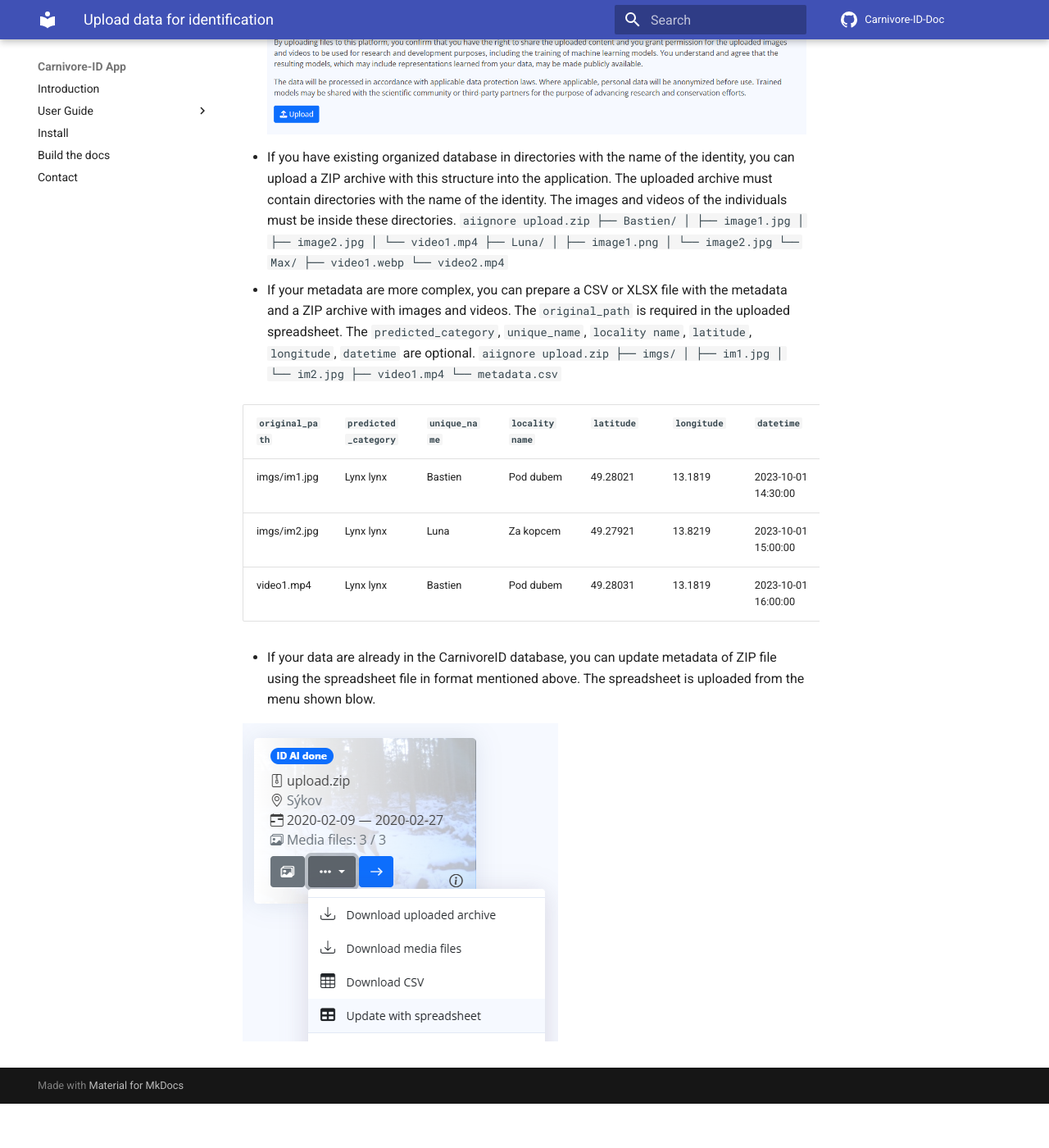
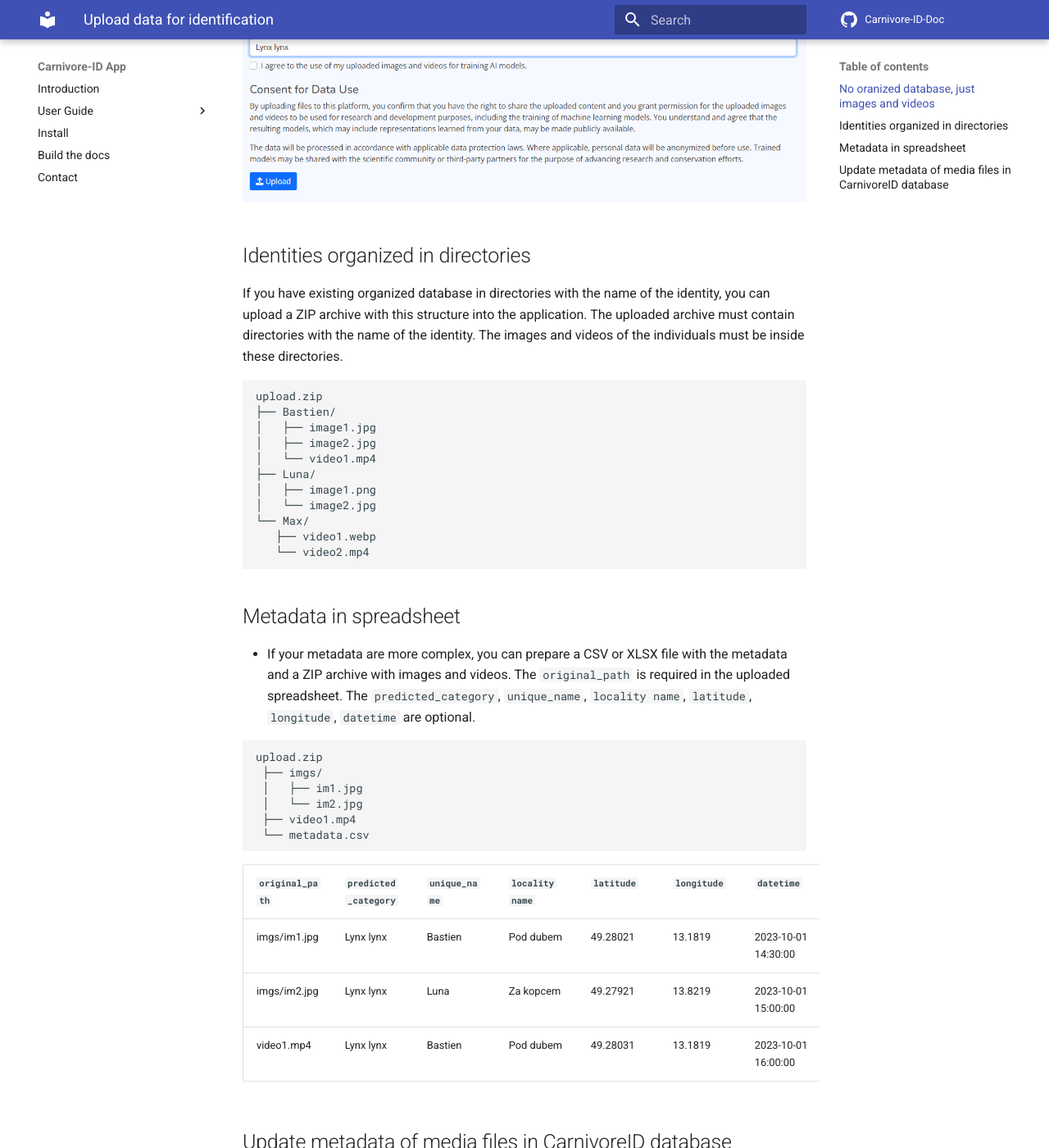
Before and after one commit to mjirik/CarnivoreID-doc, an MkDocs documentation site: the page built from docs/identification_upload.md, in a window 1280 px wide and 1400 px high, scrolled down 490 px. Shown: the whole window at 82% size. Built offline with MkDocs 1.6.1 and Material for MkDocs 9.7.7, drawn with Linux system fonts in a browser that asks for light colours; comment, search, counter and statistics services are not loaded; before the commit the page ends 1836 px from its top, so only the background shows below that; some of the changed text lies outside the part shown.

Commit message:
better layout

````diff
--- a/docs/identification_upload.md
+++ b/docs/identification_upload.md
@@ -3,38 +3,45 @@
 
 There are several ways how to upload media files and metadata to the identification process.
 
-* If you have no existing organized database, you can upload a ZIP archive with images and videos into
+## No oranized database, just images and videos
+
+If you have no existing organized database, you can upload a ZIP archive with images and videos into
 the application and the representatives of the individuals will be then selected manually in the web interface.
   ![upload_unknown](media/upload_unknown.png)
 
-* If you have existing organized database in directories with the name of the identity,
+
+## Identities organized in directories
+
+If you have existing organized database in directories with the name of the identity,
   you can upload a ZIP archive with this structure into the application.
   The uploaded archive must contain directories with the name of the identity. The images and videos of the
   individuals must be inside these directories.
-   ```aiignore
-   upload.zip
-   ├── Bastien/
-   │   ├── image1.jpg
-   │   ├── image2.jpg
-   │   └── video1.mp4
-   ├── Luna/
-   │   ├── image1.png
-   │   └── image2.jpg
-   └── Max/
-       ├── video1.webp
-       └── video2.mp4
-   ```
+```aiignore
+upload.zip
+├── Bastien/
+│   ├── image1.jpg
+│   ├── image2.jpg
+│   └── video1.mp4
+├── Luna/
+│   ├── image1.png
+│   └── image2.jpg
+└── Max/
+   ├── video1.webp
+   └── video2.mp4
+```
+
+## Metadata in spreadsheet
 
 * If your metadata are more complex, you can prepare a CSV or XLSX file with the metadata and a ZIP archive with images and videos.
   The `original_path` is required in the uploaded spreadsheet. The `predicted_category`, `unique_name`, `locality name`, `latitude`, `longitude`, `datetime` are optional.
-   ```aiignore
-   upload.zip
-   ├── imgs/
-   │   ├── im1.jpg
-   │   └── im2.jpg
-   ├── video1.mp4
-   └── metadata.csv
-   ```
+```aiignore
+upload.zip
+ ├── imgs/
+ │   ├── im1.jpg
+ │   └── im2.jpg
+ ├── video1.mp4
+ └── metadata.csv
+```
 
    | `original_path` | `predicted_category` | `unique_name` | `locality name` | `latitude` | `longitude` | `datetime`          |
    |-----------------|----------------------|---------------|-----------------|------------|-------------|---------------------|
@@ -42,7 +49,9 @@ the application and the representatives of the individuals will be then selected
    | imgs/im2.jpg    | Lynx lynx            | Luna          | Za kopcem       | 49.27921   | 13.8219     | 2023-10-01 15:00:00 |
    | video1.mp4      | Lynx lynx            | Bastien       | Pod dubem       | 49.28031   | 13.1819     | 2023-10-01 16:00:00 |
 
-* If your data are already in the CarnivoreID database, you can update metadata of ZIP file using the spreadsheet file in
+## Update metadata of media files in CarnivoreID database
+
+If your data are already in the CarnivoreID database, you can update metadata of ZIP file using the spreadsheet file in
   format mentioned above. The spreadsheet is uploaded from the menu shown blow.
 
   ![upload_update_metadata](media/upload_update_metadata.png)
````
